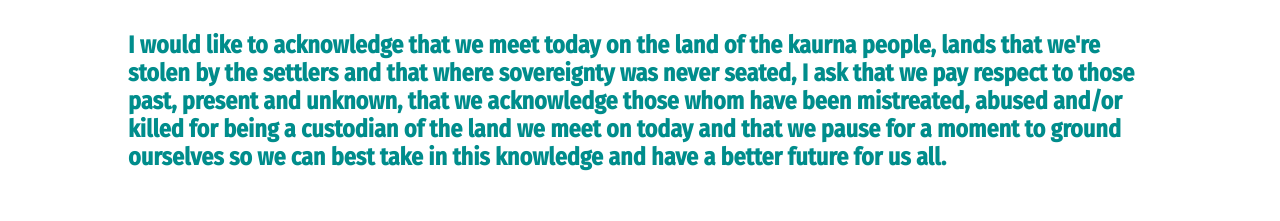
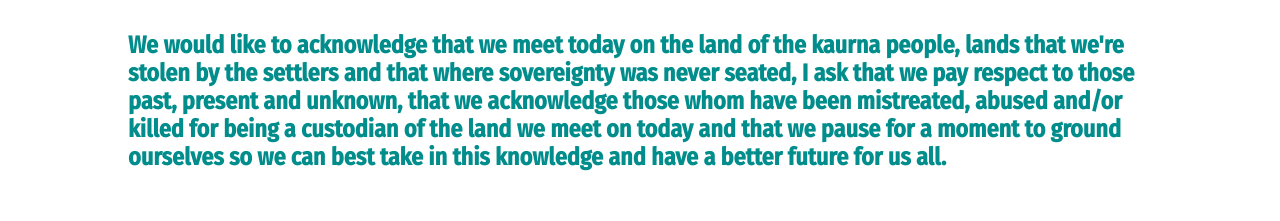
Before and after one commit to Moran-Activism/Website, a plain HTML site: page index.html in a window 1280 px wide. Shown: the part 198-419 px from the top of the page. Drawn offline with Linux system fonts and the light colour scheme; a web font is replaced by a local one.

Commit message:
Update index.html

```diff
--- a/index.html
+++ b/index.html
@@ -12,7 +12,7 @@
 
         <div id="maincont" class="section">
             <h1 id="mains1">Acknowledgement of Country</h1>
-            <h2 id="ttxt">I would like to acknowledge that we meet today on the land of the kaurna people, lands that we're stolen by the settlers and that where sovereignty was never seated, I ask that we pay respect to those past, present and unknown, that we acknowledge those whom have been mistreated, abused and/or killed for being a custodian of the land we meet on today and that we pause for a moment to ground ourselves so we can best take in this knowledge and have a better future for us all.</h2>
+            <h2 id="ttxt">We would like to acknowledge that we meet today on the land of the kaurna people, lands that we're stolen by the settlers and that where sovereignty was never seated, I ask that we pay respect to those past, present and unknown, that we acknowledge those whom have been mistreated, abused and/or killed for being a custodian of the land we meet on today and that we pause for a moment to ground ourselves so we can best take in this knowledge and have a better future for us all.</h2>
         </div>
 
 
```
